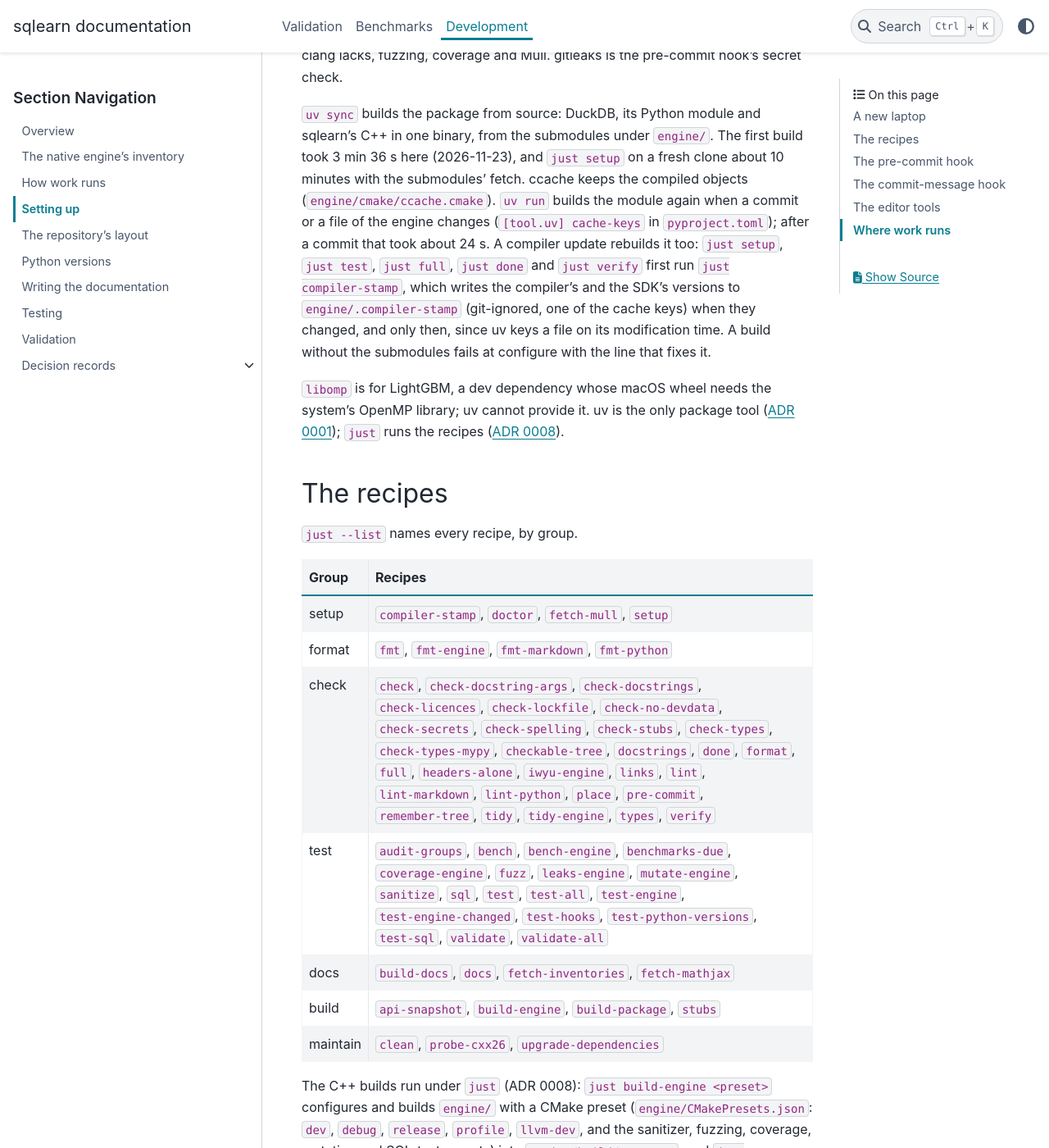
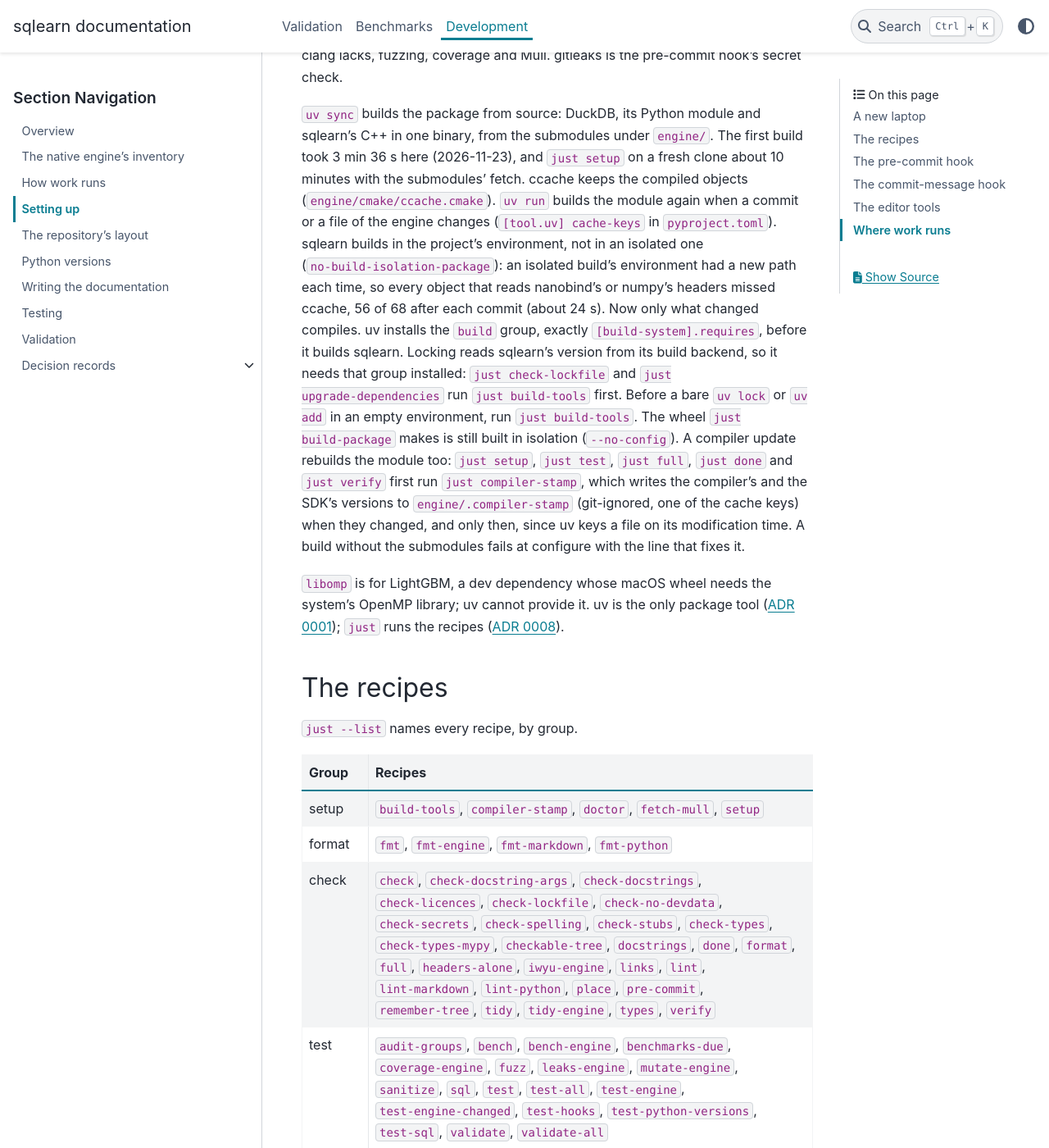
Before and after one commit to glaucis/sqlearn, a Sphinx documentation site: the page built from docs/architecture/setup.md, in a window 1280 px wide and 1400 px high, scrolled down 664 px. Shown: the whole window at 82% size. Built offline with Sphinx 7.4.7 and the PyData theme 0.15.4, drawn with Linux system fonts in a browser that asks for light colours; the version number could not be read and is left out.

Commit message:
build(deps): build sqlearn in the project environment
An isolated build's environment had a new path each time, so every
object reading nanobind's or numpy's headers missed ccache after a
commit. sqlearn now builds in the project's environment, from a build
group holding exactly the build system's pins.

ccache after a cache-key touch: 56 of 68 objects missed before; after,
54 of 66 on the first rebuild (the move) and 0 of 1 on the second.

Locking reads the version from the build backend, so just build-tools
installs the build group first for check-lockfile and
upgrade-dependencies. The wheel stays isolated: build-package passes
--no-config. A new environment synced from empty builds and imports.

```diff
--- a/docs/architecture/setup.md
+++ b/docs/architecture/setup.md
@@ -38,8 +38,18 @@ sqlearn's C++ in one binary, from the submodules under `engine/`. The first
 build took 3 min 36 s here (2026-11-23), and `just setup` on a fresh clone about
 10 minutes with the submodules' fetch. ccache keeps the compiled objects
 (`engine/cmake/ccache.cmake`). `uv run` builds the module again when a commit or
-a file of the engine changes (`[tool.uv] cache-keys` in `pyproject.toml`); after
-a commit that took about 24 s. A compiler update rebuilds it too: `just setup`,
+a file of the engine changes (`[tool.uv] cache-keys` in `pyproject.toml`).
+sqlearn builds in the project's environment, not in an isolated one
+(`no-build-isolation-package`): an isolated build's environment had a new path
+each time, so every object that reads nanobind's or numpy's headers missed
+ccache, 56 of 68 after each commit (about 24 s). Now only what changed
+compiles. uv installs the `build` group, exactly `[build-system].requires`,
+before it builds sqlearn. Locking reads sqlearn's version from its build
+backend, so it needs that group installed: `just check-lockfile` and
+`just upgrade-dependencies` run `just build-tools` first. Before a bare
+`uv lock` or `uv add` in an empty environment, run `just build-tools`. The
+wheel `just build-package` makes is still built in isolation (`--no-config`).
+A compiler update rebuilds the module too: `just setup`,
 `just test`, `just full`, `just done` and `just verify` first run
 `just compiler-stamp`, which writes the compiler's and the SDK's versions to
 `engine/.compiler-stamp` (git-ignored, one of the cache keys) when they changed,
@@ -57,7 +67,7 @@ system's OpenMP library; uv cannot provide it. uv is the only package tool
 
 | Group | Recipes |
 |---|---|
-| setup | `compiler-stamp`, `doctor`, `fetch-mull`, `setup` |
+| setup | `build-tools`, `compiler-stamp`, `doctor`, `fetch-mull`, `setup` |
 | format | `fmt`, `fmt-engine`, `fmt-markdown`, `fmt-python` |
 | check | `check`, `check-docstring-args`, `check-docstrings`, `check-licences`, `check-lockfile`, `check-no-devdata`, `check-secrets`, `check-spelling`, `check-stubs`, `check-types`, `check-types-mypy`, `checkable-tree`, `docstrings`, `done`, `format`, `full`, `headers-alone`, `iwyu-engine`, `links`, `lint`, `lint-markdown`, `lint-python`, `place`, `pre-commit`, `remember-tree`, `tidy`, `tidy-engine`, `types`, `verify` |
 | test | `audit-groups`, `bench`, `bench-engine`, `benchmarks-due`, `coverage-engine`, `fuzz`, `leaks-engine`, `mutate-engine`, `sanitize`, `sql`, `test`, `test-all`, `test-engine`, `test-engine-changed`, `test-hooks`, `test-python-versions`, `test-sql`, `validate`, `validate-all` |
```
Also changed, not shown: HANDOFF.md (+17 -17 lines), docs/plans/2026-11-28-tooling-fixes.md (+17 -9 lines), pyproject.toml (+19 -1 lines), 3 other files.
